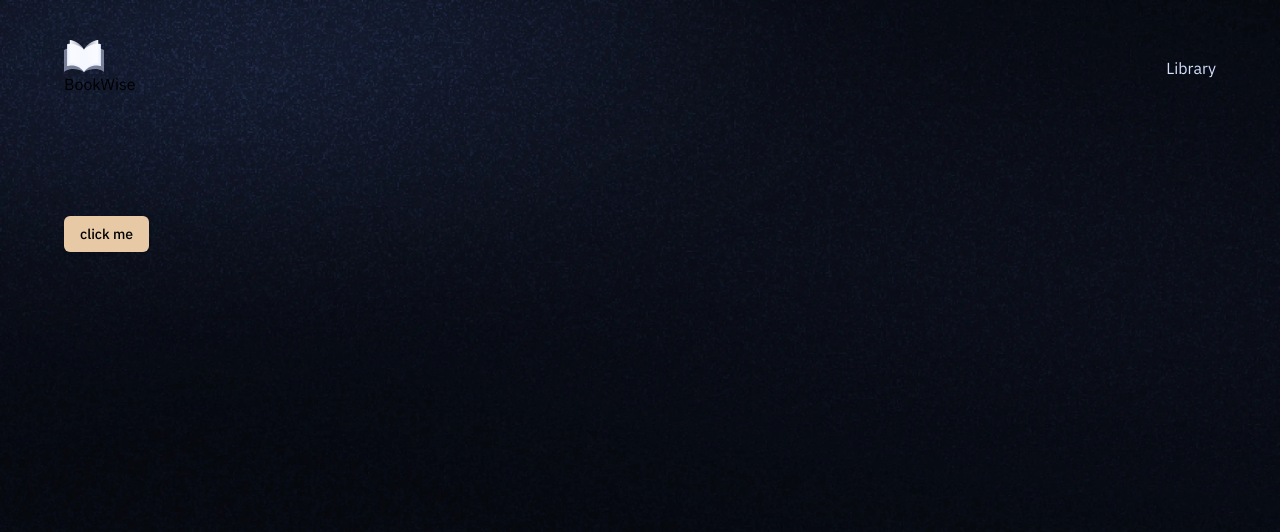
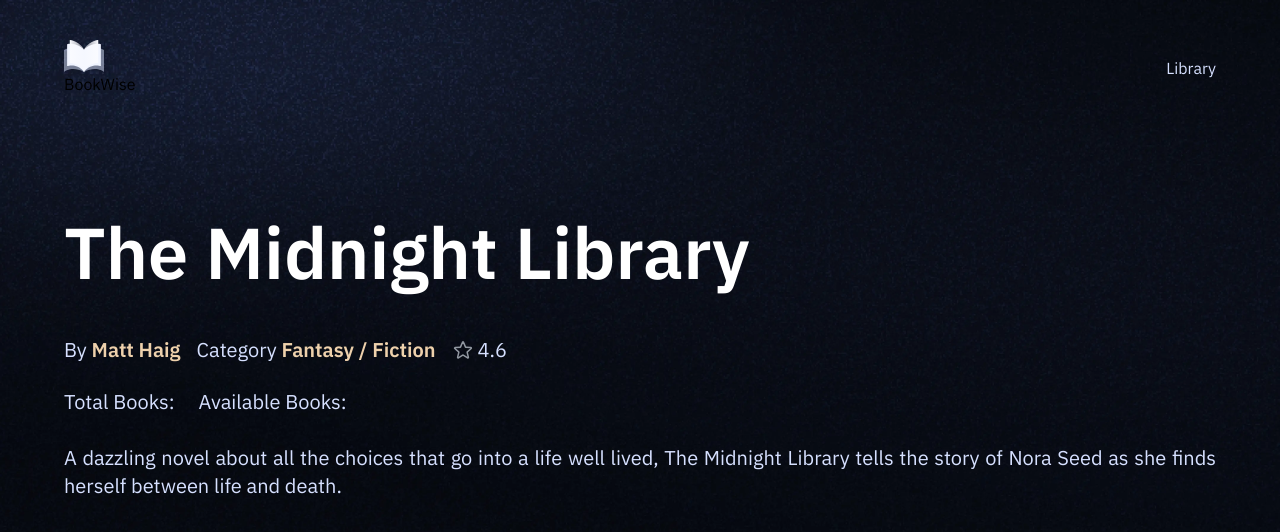
Before and after one commit to prisha-aa/library-management, a Next.js app: page / in a window 1280 px wide. Shown: the top 532 px of the page. Built offline with nearby package versions, Linux system fonts and the light colour scheme.

Commit message:
adding bookoverview and book list components to the home page

```diff
--- a/app/(root)/page.tsx
+++ b/app/(root)/page.tsx
@@ -1,8 +1,21 @@
-import { Button } from "@/components/ui/button";
+import BookList from '@/components/BookList'
+import BookOverview from '@/components/BookOverview'
+import { sampleBooks } from '@/constants'
+import React from 'react'
 
-export default function Home() {
+const Home = () => {
   return (
-  <>
-  <Button>click me</Button></>
-  );
+    <div>
+      <BookOverview {...sampleBooks[0]}/>
+
+      <BookList
+      title="Latest Books"
+      books={sampleBooks}
+      containerClassName="mt-28"
+      />
+
+    </div>
+  )
 }
+
+export default Home
--- a/components/BookList.tsx
+++ b/components/BookList.tsx
@@ -0,0 +1,11 @@
+import React from 'react'
+
+const BookList = () => {
+  return (
+   <section>
+    <h2 className='font-bebas-neue text-4xl text-light-100'></h2>
+   </section>
+  )
+}
+
+export default BookList
--- a/components/BookOverview.tsx
+++ b/components/BookOverview.tsx
@@ -1,10 +1,48 @@
+import Image from 'next/image'
 import React from 'react'
 
-const BookOverview = () => {
+const BookOverview = ({
+  title,
+  author,
+  genre,
+  rating,
+  total_copies,
+  available_copies,
+   description,
+   color,
+    cover,}:Book) => {
   return (
-    <div>
+    <section className='book-overview'>
+      <div className='flex flex-1 flex-col gap-5'>
+        <h1>{title}</h1>
 
-    </div>
+        <div className="book-info">
+          <p>
+            By <span className='font-semibold text-light-200'>{author}</span>
+          </p>
+
+          <p>
+            Category {" "}<span className='font-semibold text-light-200'>{genre}</span>
+          </p>
+
+          <div className='flex flex-row gap-1'>
+            <Image src="/icons/star.svg" alt="star" width={22} height={22}/>
+            <p>{rating}</p>
+          </div>
+
+        </div>
+        <div className='book-copies'>
+          <p>
+            Total Books: <span>{total_copies}</span>
+          </p>
+          <p>
+            Available Books: <span>{available_copies}</span>
+          </p>
+        </div>
+        <p className="book-description">{description}</p>
+      </div>
+
+    </section>
   )
 }
 
--- /dev/null
+++ b/constants/index.ts
@@ -0,0 +1,247 @@
+export const navigationLinks = [
+    {
+      href: "/library",
+      label: "Library",
+    },
+
+    {
+      img: "/icons/user.svg",
+      selectedImg: "/icons/user-fill.svg",
+      href: "/my-profile",
+      label: "My Profile",
+    },
+  ];
+
+  export const adminSideBarLinks = [
+    {
+      img: "/icons/admin/home.svg",
+      route: "/admin",
+      text: "Home",
+    },
+    {
+      img: "/icons/admin/users.svg",
+      route: "/admin/users",
+      text: "All Users",
+    },
+    {
+      img: "/icons/admin/book.svg",
+      route: "/admin/books",
+      text: "All Books",
+    },
+    {
+      img: "/icons/admin/bookmark.svg",
+      route: "/admin/borrow-records",
+      text: "Borrow Records",
+    },
+    {
+      img: "/icons/admin/user.svg",
+      route: "/admin/account-requests",
+      text: "Account Requests",
+    },
+  ];
+
+  export const FIELD_NAMES = {
+    fullname: "Full name",
+    email: "Email",
+    universityId: "University ID Number",
+    password: "Password",
+    universityCard: "Upload University ID Card",
+  };
+
+  export const FIELD_TYPES = {
+    fullname: "text",
+    email: "email",
+    universityId: "number",
+    password: "password",
+  };
+
+  export const sampleBooks = [
+    {
+      id: 1,
+      title: "The Midnight Library",
+      author: "Matt Haig",
+      genre: "Fantasy / Fiction",
+      rating: 4.6,
+      totalCopies: 20,
+      availableCopies: 10,
+      description:
+        "A dazzling novel about all the choices that go into a life well lived, The Midnight Library tells the story of Nora Seed as she finds herself between life and death.",
+      coverColor: "#1c1f40",
+      coverUrl: "https://m.media-amazon.com/images/I/81J6APjwxlL.jpg",
+      videoUrl: "/sample-video.mp4?updatedAt=1722593504152",
+      summary:
+        "A dazzling novel about all the choices that go into a life well lived, The Midnight Library tells the story of Nora Seed as she finds herself between life and death. A dazzling novel about all the choices that go into a life well lived, The Midnight Library tells the story of Nora Seed as she finds herself between life and death.",
+    },
+    {
+      id: 2,
+      title: "Atomic Habits",
+      author: "James Clear",
+      genre: "Self-Help / Productivity",
+      rating: 4.9,
+      totalCopies: 99,
+      availableCopies: 50,
+      description:
+        "A revolutionary guide to making good habits, breaking bad ones, and getting 1% better every day.",
+      coverColor: "#fffdf6",
+      coverUrl: "https://m.media-amazon.com/images/I/81F90H7hnML.jpg",
+      videoUrl: "/sample-video.mp4?updatedAt=1722593504152",
+      summary:
+        "A revolutionary guide to making good habits, breaking bad ones, and getting 1% better every day.",
+    },
+    {
+      id: 3,
+      title: "You Don't Know JS: Scope & Closures",
+      author: "Kyle Simpson",
+      genre: "Computer Science / JavaScript",
+      rating: 4.7,
+      totalCopies: 9,
+      availableCopies: 5,
+      description:
+        "An essential guide to understanding the core mechanisms of JavaScript, focusing on scope and closures.",
+      coverColor: "#f8e036",
+      coverUrl:
+        "https://m.media-amazon.com/images/I/7186YfjgHHL._AC_UF1000,1000_QL80_.jpg",
+      videoUrl: "/sample-video.mp4?updatedAt=1722593504152",
+      summary:
+        "An essential guide to understanding the core mechanisms of JavaScript, focusing on scope and closures.",
+    },
+    {
+      id: 4,
+      title: "The Alchemist",
+      author: "Paulo Coelho",
+      genre: "Philosophy / Adventure",
+      rating: 4.5,
+      totalCopies: 78,
+      availableCopies: 50,
+      description:
+        "A magical tale of Santiago, an Andalusian shepherd boy, who embarks on a journey to find a worldly treasure.",
+      coverColor: "#ed6322",
+      coverUrl:
+        "https://m.media-amazon.com/images/I/61HAE8zahLL._AC_UF1000,1000_QL80_.jpg",
+      videoUrl: "/sample-video.mp4?updatedAt=1722593504152",
+      summary:
+        "A magical tale of Santiago, an Andalusian shepherd boy, who embarks on a journey to find a worldly treasure.",
+    },
+    {
+      id: 5,
+      title: "Deep Work",
+      author: "Cal Newport",
+      genre: "Self-Help / Productivity",
+      rating: 4.7,
+      totalCopies: 23,
+      availableCopies: 23,
+      description:
+        "Rules for focused success in a distracted world, teaching how to cultivate deep focus to achieve peak productivity.",
+      coverColor: "#ffffff",
+      coverUrl: "https://m.media-amazon.com/images/I/81JJ7fyyKyS.jpg",
+      videoUrl: "/sample-video.mp4?updatedAt=1722593504152",
+      summary:
+        "Rules for focused success in a distracted world, teaching how to cultivate deep focus to achieve peak productivity.",
+    },
+    {
+      id: 6,
+      title: "Clean Code",
+      author: "Robert C. Martin",
+      genre: "Computer Science / Programming",
+      rating: 4.8,
+      totalCopies: 56,
+      availableCopies: 56,
+      description:
+        "A handbook of agile software craftsmanship, offering best practices and principles for writing clean and maintainable code.",
+      coverColor: "#080c0d",
+      coverUrl:
+        "https://m.media-amazon.com/images/I/71T7aD3EOTL._UF1000,1000_QL80_.jpg",
+      videoUrl: "/sample-video.mp4?updatedAt=1722593504152",
+      summary:
+        "A handbook of agile software craftsmanship, offering best practices and principles for writing clean and maintainable code.",
+    },
+    {
+      id: 7,
+      title: "The Pragmatic Programmer",
+      author: "Andrew Hunt, David Thomas",
+      genre: "Computer Science / Programming",
+      rating: 4.8,
+      totalCopies: 25,
+      availableCopies: 3,
+      description:
+        "A timeless guide for developers to hone their skills and improve their programming practices.",
+      coverColor: "#100f15",
+      coverUrl:
+        "https://m.media-amazon.com/images/I/71VStSjZmpL._AC_UF1000,1000_QL80_.jpg",
+      videoUrl: "/sample-video.mp4?updatedAt=1722593504152",
+      summary:
+        "A timeless guide for developers to hone their skills and improve their programming practices.",
+    },
+    {
+      id: 8,
+      title: "The Psychology of Money",
+      author: "Morgan Housel",
+      genre: "Finance / Self-Help",
+      rating: 4.8,
+      totalCopies: 10,
+      availableCopies: 5,
+      description:
+        "Morgan Housel explores the unique behaviors and mindsets that shape financial success and decision-making.",
+      coverColor: "#ffffff",
+      coverUrl:
+        "https://m.media-amazon.com/images/I/81Dky+tD+pL._AC_UF1000,1000_QL80_.jpg",
+      videoUrl: "/sample-video.mp4?updatedAt=1722593504152",
+      summary:
+        "Morgan Housel explores the unique behaviors and mindsets that shape financial success and decision-making.",
+    },
+  ];
+
+  export const sorts = [
+    {
+      value: "oldest",
+      label: "Oldest",
+    },
+    {
+      value: "newest",
+      label: "Newest",
+    },
+    {
+      value: "available",
+      label: "Available",
+    },
+    {
+      value: "highestRated",
+      label: "Highest Rated",
+    },
+  ];
+
+  export const userRoles = [
+    {
+      value: "user",
+      label: "User",
+      bgColor: "bg-[#FDF2FA]",
+      textColor: "text-[#C11574]",
+    },
+    {
+      value: "admin",
+      label: "Admin",
+      bgColor: "bg-[#ECFDF3]",
+      textColor: "text-[#027A48]",
+    },
+  ];
+
+  export const borrowStatuses = [
+    {
+      value: "overdue",
+      label: "Overdue",
+      bgColor: "bg-[#FFF1F3]",
+      textColor: "text-[#C01048]",
+    },
+    {
+      value: "borrowed",
+      label: "Borrowed",
+      bgColor: "bg-[#F9F5FF]",
+      textColor: "text-[#6941C6]",
+    },
+    {
+      value: "returned",
+      label: "Returned",
+      bgColor: "bg-[#F0F9FF]",
+      textColor: "text-[#026AA2]",
+    },
+  ];
```
Also changed, not shown: types.d.ts (added, +16 -0 lines).
